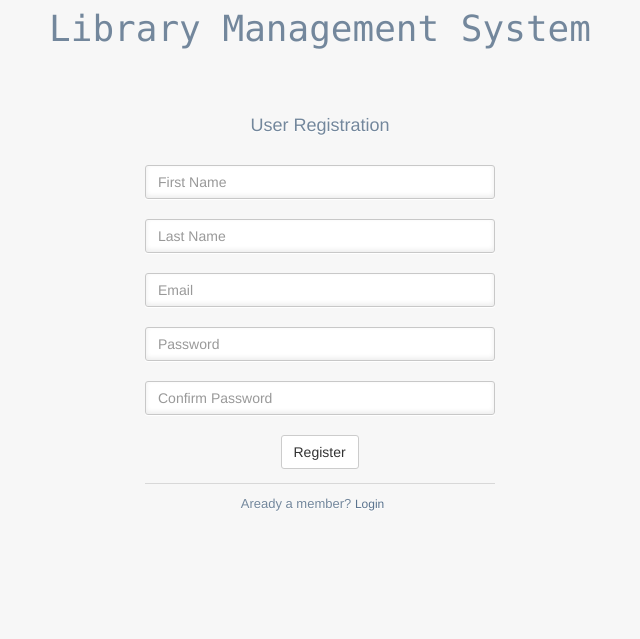
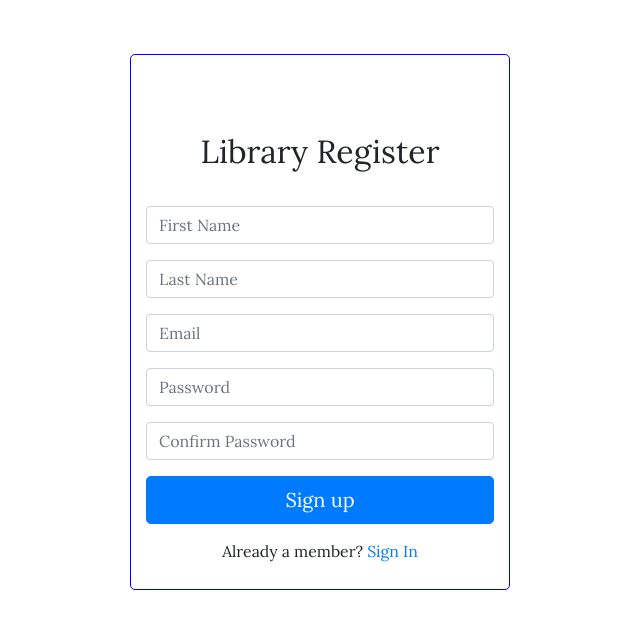
Before and after one commit to morrisarroyo/LibraryProject, a PHP site: page /registration.php in a window 1280 px wide. Shown: the top 639 px of the page, without its empty margins (320-960 px from the left). Run offline with PHP 8.4, Linux system fonts and the light colour scheme; some libraries are stand-ins or nearby versions.

Commit message:
updated registration and login style by john

```diff
--- a/registration.php
+++ b/registration.php
@@ -1,9 +1,6 @@
-
 <!DOCTYPE html>
 <html lang="en">
 <?php
-
-//require 'config/constants.php';
 
 $servername = "localhost";
 	$username = "root";
@@ -18,79 +15,71 @@ if ($conn->connect_error) {
 }
 
 ?>
+
 <head>
     <meta http-equiv="Content-Type" content="text/html; charset=UTF-8">
     <!-- Meta, title, CSS, favicons, etc. -->
 
-    <title>User Registration Form | LMS </title>
-    <link href="css/bootstrap.min.css" rel="stylesheet">
-    <link href="css/animate.min.css" rel="stylesheet">
-    <link href="css/custom.min.css" rel="stylesheet">
+    <title>User Registration</title>
+    <link rel="stylesheet" href="style.css">
+    <link rel="stylesheet" href="https://stackpath.bootstrapcdn.com/bootstrap/4.3.1/css/bootstrap.min.css">
 
 </head>
 
 <br>
-
-<div class="col-lg-12 text-center ">
-    <h1 style="font-family:Lucida Console">Library Management System</h1>
-</div>
 
 
 <body class="login" style="margin-top: -20px;">
 
 
 
-    <div class="login_wrapper">
+    <div class="container">
 
-            <section class="login_content" style="margin-top: -40px;">
+        <div class="row">
+            <div class="col-md-4 offset-md-4 form-div">
                 <form name="form1" action="" method="post">
                     <br><br>
-                    <h2>User Registration</h2><br>
+                    <h2 class="text-center"> Library Register</h2><br>
 
-                    <div>
-                        <input type="text" class="form-control" placeholder="First Name" name="firstname" required=""/>
+                    <div class="form-group">
+                        <input type="text" class="form-control" placeholder="First Name" name="firstname" required="" />
                     </div>
-                    <div>
-                        <input type="text" class="form-control" placeholder="Last Name" name="lastname" required=""/>
+                    <div class="form-group">
+                        <input type="text" class="form-control" placeholder="Last Name" name="lastname" required="" />
                     </div>
 
-                    <div>
-                        <input type="text" class="form-control" placeholder="Email" name="email" required=""/>
+                    <div class="form-group">
+                        <input type="text" class="form-control" placeholder="Email" name="email" required="" />
                     </div>
 
-                    <div>
-                        <input type="password" class="form-control" placeholder="Password" name="password" required=""/>
+                    <div class="form-group">
+                        <input type="password" class="form-control" placeholder="Password" name="password" required="" />
                     </div>
 
-                    <div>
-                        <input type="password" class="form-control" placeholder="Confirm Password" name="password" required=""/>
+                    <div class="form-group">
+                        <input type="password" class="form-control" placeholder="Confirm Password" name="password"
+                            required="" />
                     </div>
 
-                    <div class="col-lg-12  col-lg-push-3">
-                        <input class="btn btn-default submit " type="submit" name="register" value="Register">
+                    <div class="form-group">
+                        <button type="submit" name="register" class="btn btn-primary btn-block btn-lg">Sign up</button>
                     </div>
-
-                <br><br>
-                    <div class="separator">
-                <p class="change_link">Aready a member?
-                    <a href="login.php"> Login </a>
-                </p>
-
-                <div class="clearfix"></div>
-                <br/>
+                    <p class="text-center"> Already a member? <a href="login.php"> Sign In </a> </p>
 
                 </form>
-            </section>
+            </div>
+        </div>
+        </section>
 
-            <?php
+        <?php
             $registeration_msg ='';
             ?>
-            <?php
+        <?php
             if (isset($_POST["register"]))
             {   $sql = "INSERT INTO user_table (firstname, lastname, email, pass, islibrarian, fine) VALUES ('$_POST[firstname]', '$_POST[lastname]', '$_POST[email]', '$_POST[password]', false, 0.00)";
                 $conn->query($sql);
                 echo '
-                <div class="alert alert-success col-lg-6 col-lg-push-3">
+                <div class="alert alert-success">
                 Registration successfully, You will get email when your account is approved
             </div>
                 ';
@@ -107,4 +96,5 @@ if ($conn->connect_error) {
 
 
 </body>
+
 </html>
--- /dev/null
+++ b/style.css
@@ -0,0 +1,26 @@
+@import url('https://fonts.googleapis.com/css?family=Lora');
+
+.form-div {
+    margin: 50px auto 50px;
+    padding: 25px 15px 10px 15px;
+    border: 1px solid blue;
+    border-radius: 5px;
+    font-size: 1.1em;
+    font-family: 'Lora', serif;
+}
+
+.form-control:focus {
+    box-shadow: none;
+}
+
+form p {
+    font-size: 0.9em;
+}
+
+.form-div.login {
+    margin-top: 100px;
+}
+
+.logout {
+    color: red;
+}
```
Also changed, not shown: login.php (+40 -32 lines).
